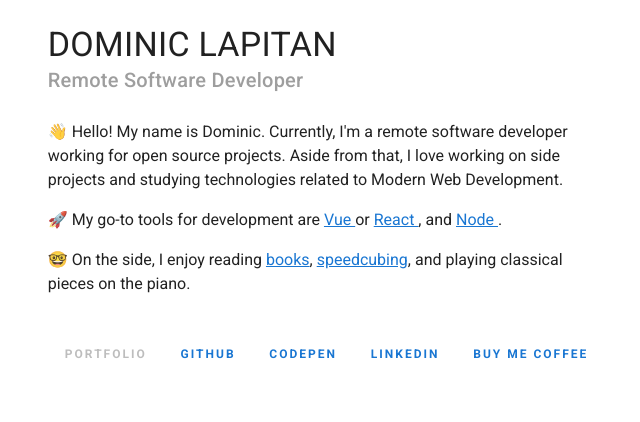
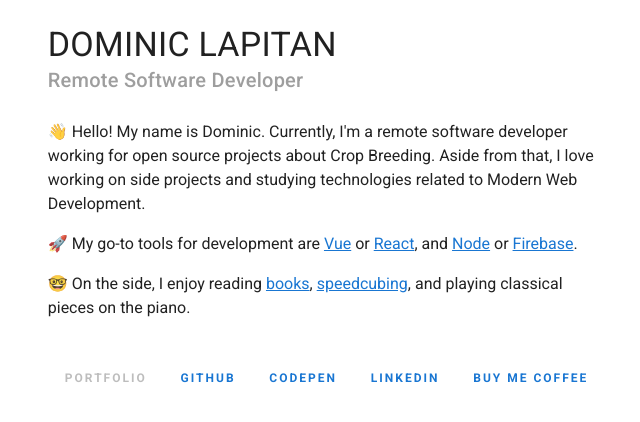
Before and after one commit to dilapitan/dominic-lapitan, a Nuxt app: page / in a window 1280 px wide. Shown: the top 422 px of the page, without its empty margins (314-954 px from the left). Built offline with nearby package versions, Linux system fonts and the light colour scheme.

Commit message:
Update content

```diff
--- a/pages/index.vue
+++ b/pages/index.vue
@@ -9,23 +9,20 @@
 
         <p>
           👋 Hello! My name is Dominic. Currently, I'm a remote software
-          developer working for open source projects. Aside from that, I love
-          working on side projects and studying technologies related to Modern
-          Web Development.
+          developer working for open source projects about Crop Breeding. Aside
+          from that, I love working on side projects and studying technologies
+          related to Modern Web Development.
         </p>
 
         <p>
-          🚀 My go-to tools for development are
           <span>
-            <a href="https://vuejs.org/" target="_blank"> Vue </a>
+            🚀 My go-to tools for development are
+            <a href="https://vuejs.org/" target="_blank">Vue</a>
+            or
+            <a href="https://reactjs.org/" target="_blank">React</a>, and
+            <a href="https://nodejs.org/en/" target="_blank">Node</a> or
+            <a href="https://firebase.google.com/" target="_blank">Firebase</a>.
           </span>
-          or
-          <span>
-            <a href="https://reactjs.org/" target="_blank"> React </a> </span
-          >, and
-          <span>
-            <a href="https://nodejs.org/en/" target="_blank"> Node </a> </span
-          >.
         </p>
 
         <p>
```
